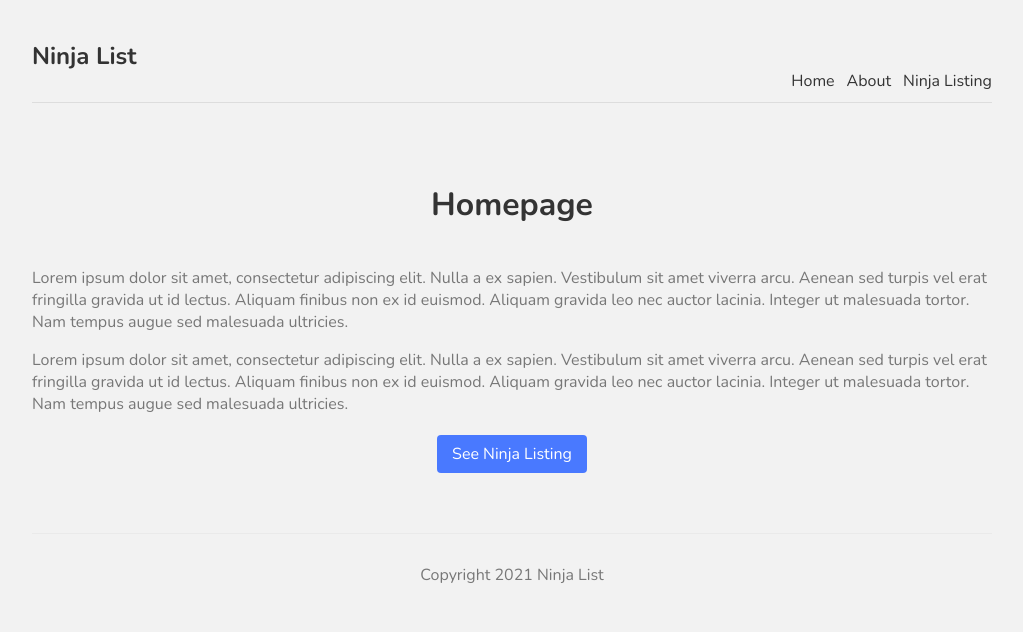
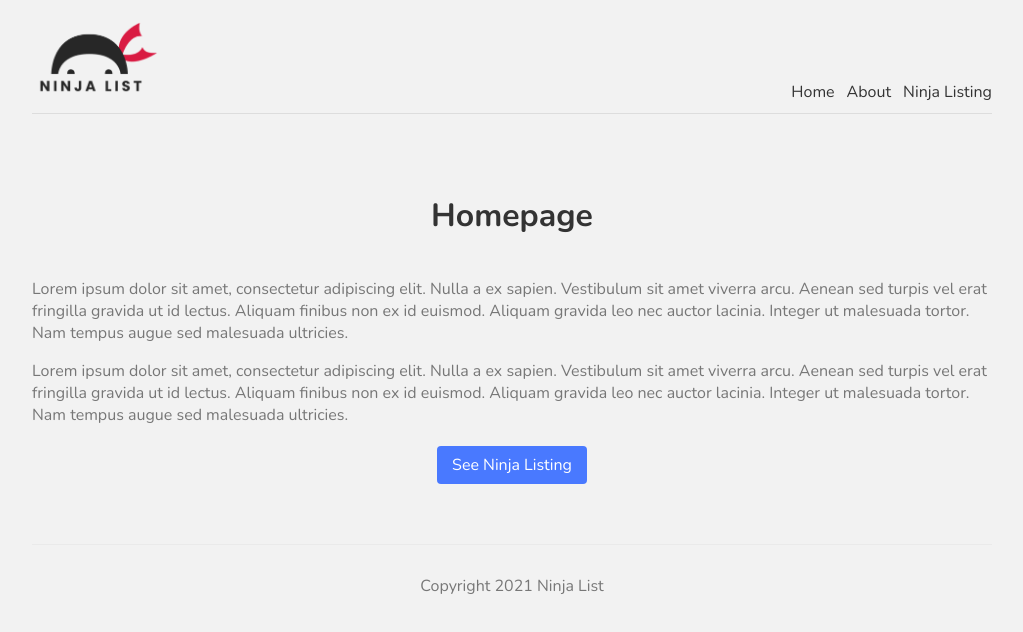
Before and after one commit to ckaiser258/learning-next.js, a Next.js app: page / in a window 1280 px wide. Shown: the top 632 px of the page, without its empty margins (128-1151 px from the left). Built offline with nearby package versions, Linux system fonts and the light colour scheme.

Commit message:
Add logo to navbar using Image tag from next.

```diff
--- a/components/Navbar.js
+++ b/components/Navbar.js
@@ -1,10 +1,15 @@
 import Link from "next/link";
+import Image from "next/image";
 
 const Navbar = () => {
   return (
     <nav>
       <div className="logo">
-        <h1>Ninja List</h1>
+        {/* Image from nextjs forces us to use width and height properties, otherwise throws an error
+          and also makes the image responsive based on those properties.
+          It also optimizes loading speeds by only loading the image once it's in view
+        */}
+        <Image src="/logo.png" width={128} height={77} />
       </div>
       {/* href gets added to the Link tag and the a tag stays empty */}
       <Link href="/">
```
